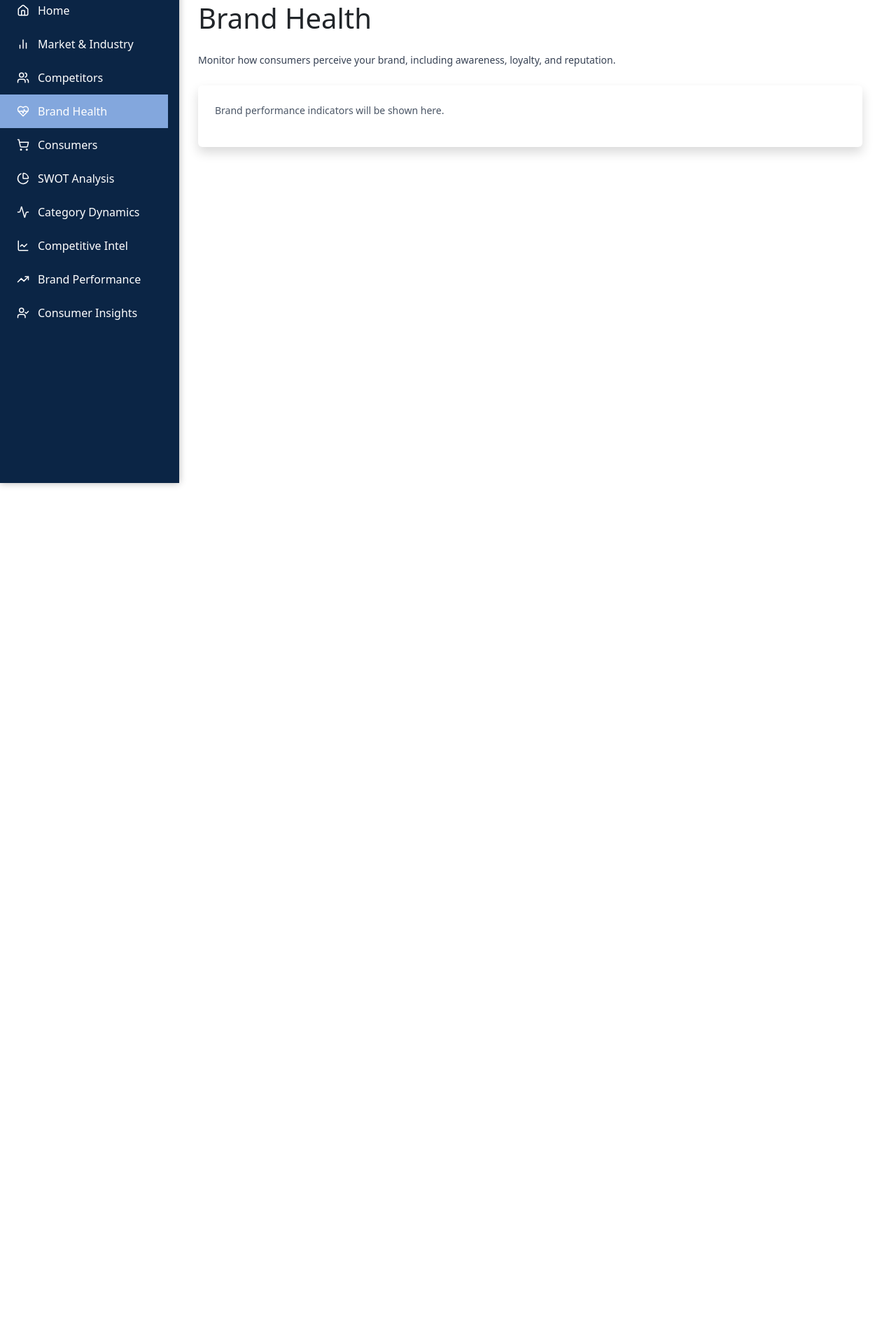
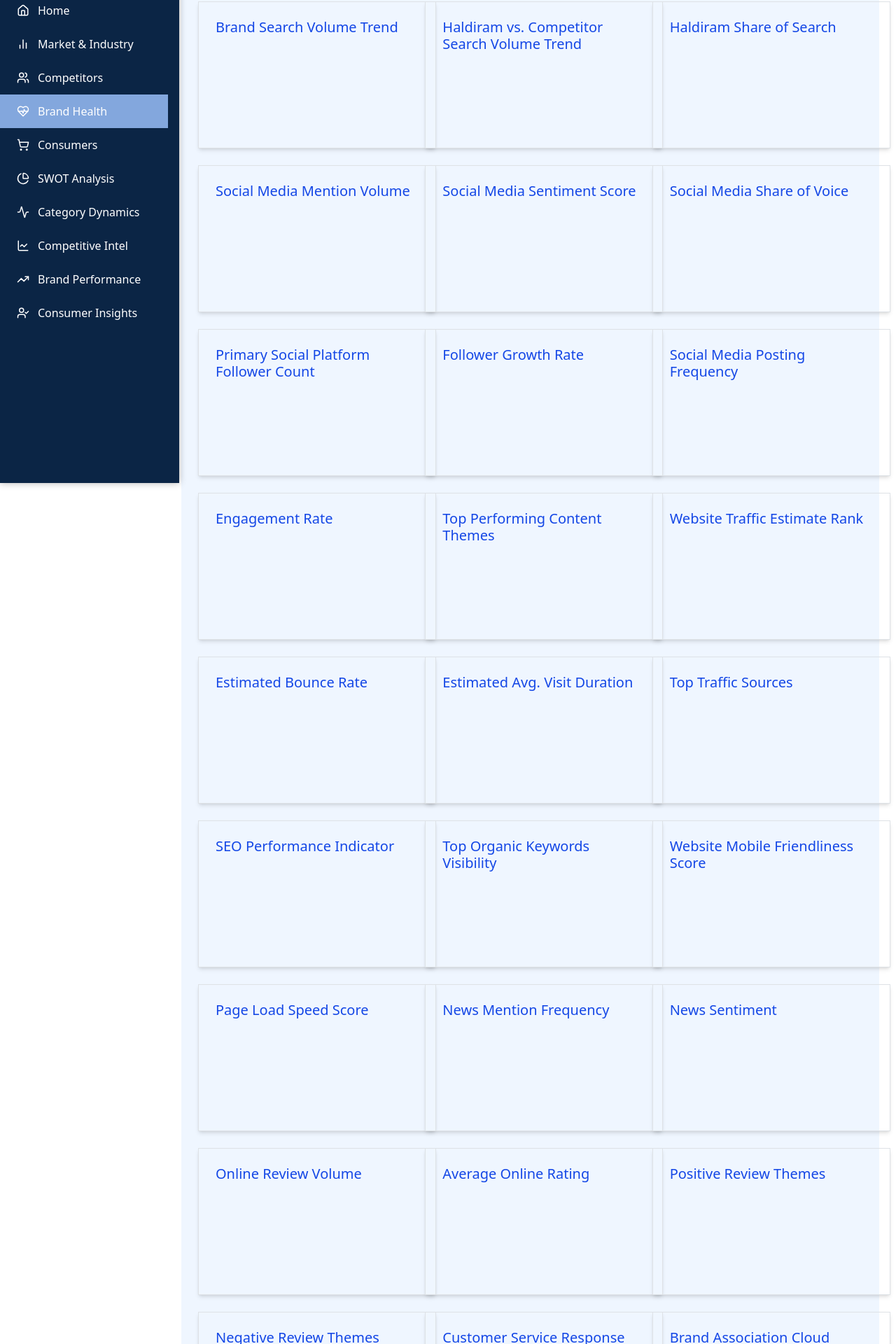
Before and after one commit to pushkar3162/SORT-new, a React (Vite) app: page /dash/brand-health in a window 1280 px wide. Shown: the part 110-2030 px from the top of the page at 70% size. Before the commit the page ends 800 px from the top, so only its background shows below. Built offline with nearby package versions, Linux system fonts and the light colour scheme.

Commit message:
Resolved merge conflicts in package-lock.json

```diff
--- a/src/components/BrandHealth.jsx
+++ b/src/components/BrandHealth.jsx
@@ -1,19 +1,54 @@
 import React from "react";
+import { motion } from "framer-motion";
+import "./health.css";
 
 const BrandHealth = () => {
+  const kpis = [
+    "Brand Search Volume Trend",
+    "Haldiram vs. Competitor Search Volume Trend",
+    "Haldiram Share of Search",
+    "Social Media Mention Volume",
+    "Social Media Sentiment Score",
+    "Social Media Share of Voice",
+    "Primary Social Platform Follower Count",
+    "Follower Growth Rate",
+    "Social Media Posting Frequency",
+    "Engagement Rate",
+    "Top Performing Content Themes",
+    "Website Traffic Estimate Rank",
+    "Estimated Bounce Rate",
+    "Estimated Avg. Visit Duration",
+    "Top Traffic Sources",
+    "SEO Performance Indicator",
+    "Top Organic Keywords Visibility",
+    "Website Mobile Friendliness Score",
+    "Page Load Speed Score",
+    "News Mention Frequency",
+    "News Sentiment",
+    "Online Review Volume",
+    "Average Online Rating",
+    "Positive Review Themes",
+    "Negative Review Themes",
+    "Customer Service Response Rate",
+    "Brand Association Cloud",
+    "E-commerce Page Quality Score",
+    "New Product Launch Visibility",
+    "Restaurant Presence & Ratings"
+  ];
+
   return (
-    <div className="p-6">
-      <h1 className="text-2xl font-bold mb-4">Brand Health</h1>
-      <p className="text-gray-700">
-        Monitor how consumers perceive your brand, including awareness, loyalty,
-        and reputation.
-      </p>
-
-      <div className="mt-6 p-4 bg-white rounded shadow">
-        <p className="text-gray-600">
-          Brand performance indicators will be shown here.
-        </p>
-      </div>
+    <div className="brand-container h-auto text-blue-700 mx-auto bg-blue-50 p-6 grid grid-cols-3 gap-4">
+      {kpis.map((kpi, index) => (
+        <motion.div
+          key={index}
+          initial={{ scale: 0 }}
+          animate={{ scale: 1 }}
+          transition={{ duration: 1, ease: "easeInOut" }}
+          className="market-card p-4 w-[340px] h-[210px] border shadow-md"
+        >
+          <h5>{kpi}</h5>
+        </motion.div>
+      ))}
     </div>
   );
 };
--- /dev/null
+++ b/src/components/health.css
@@ -0,0 +1,5 @@
+.market-card:hover {
+  scale: 1.2;
+  transition: 0.5s ease-in-out;
+  border-radius: 10px;
+}
```
Also changed, not shown: 1 other file (tests, documents, lock files or other folders).
